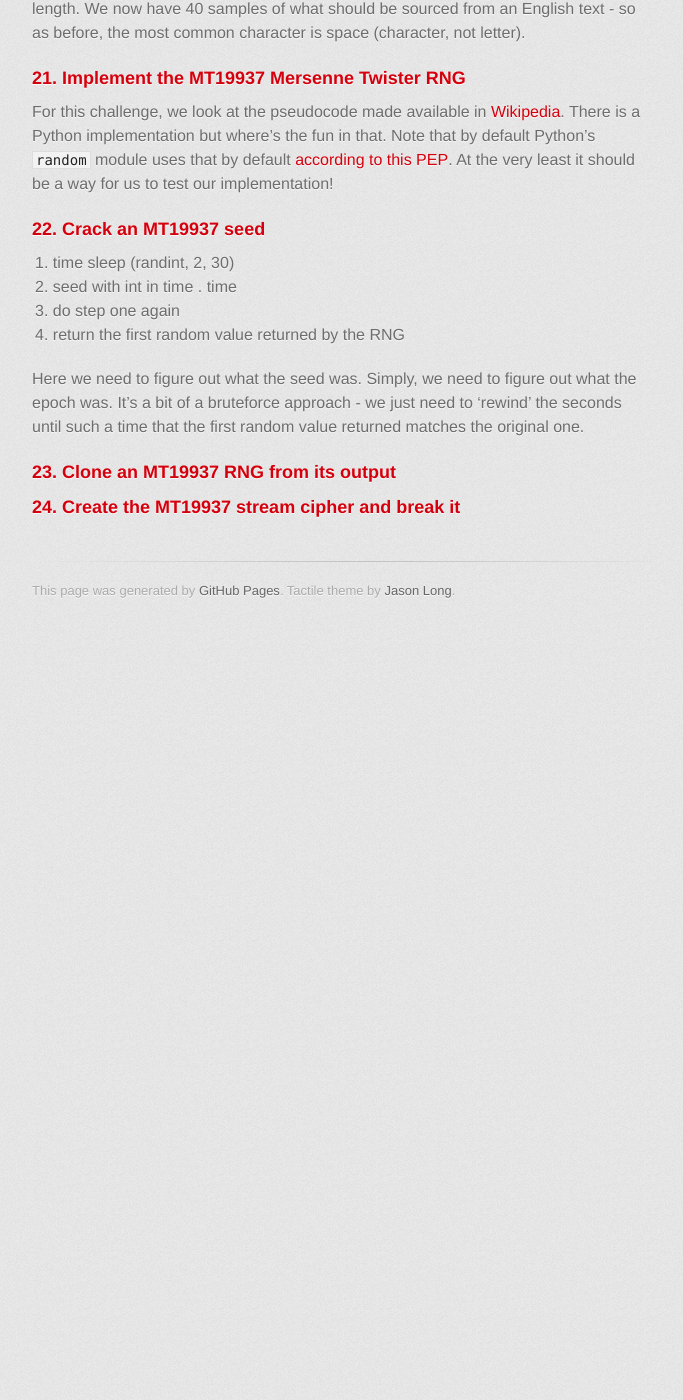
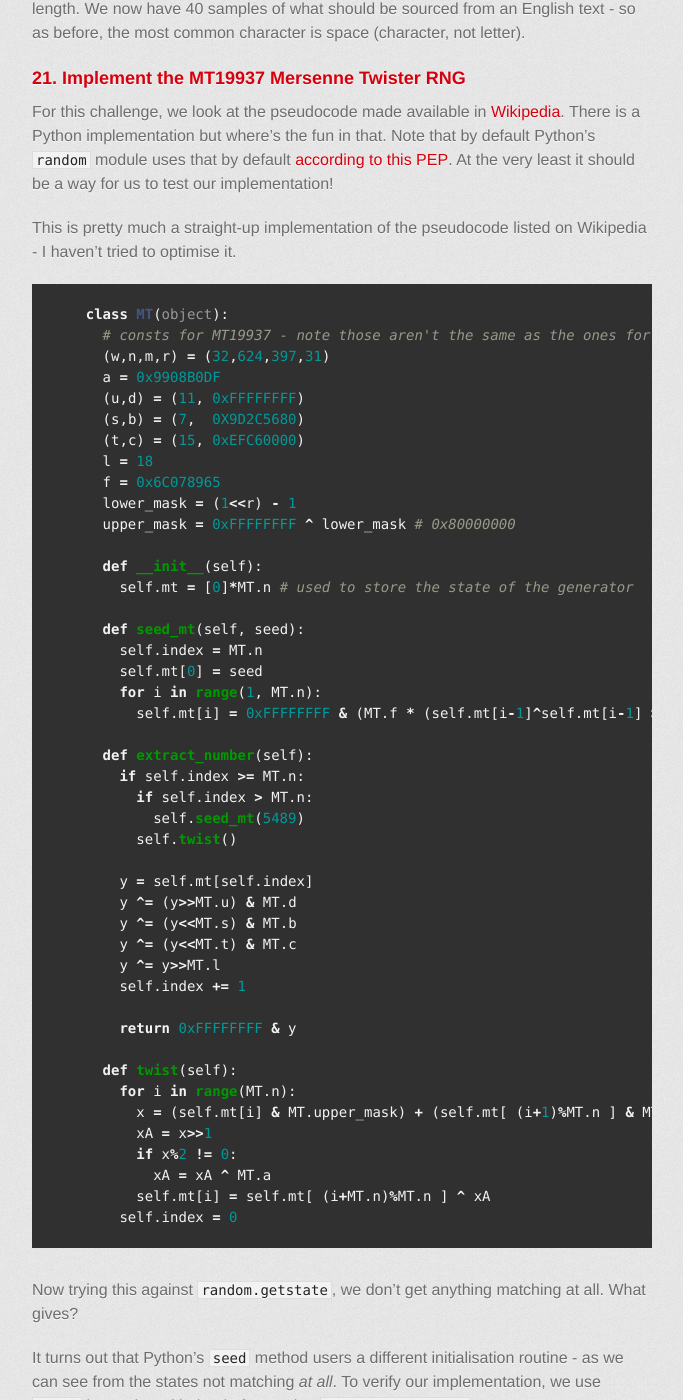
Before and after one commit to axiomiety/axiomiety.github.io, a Jekyll site: the page built from writeups/cryptopals3.markdown, in a window 1280 px wide and 1400 px high, scrolled down 2706 px. Shown: the whole window, without its empty margins (298-981 px from the left). Built offline with Jekyll 4.4.1, drawn with Linux system fonts in a browser that asks for light colours; nearby versions of some CDN libraries; some web fonts are replaced; before the commit the page ends 3336 px from its top, so only the background shows below that; some of the changed text lies outside the part shown.

Commit message:
cryptopals

```diff
--- a/writeups/cryptopals3.markdown
+++ b/writeups/cryptopals3.markdown
@@ -109,6 +109,61 @@ Challenge 20 is an extension of challenge 19 and 6 (Break repeating-key XOR). We
 
 For this challenge, we look at the pseudocode made available in [Wikipedia]( https://en.wikipedia.org/wiki/Mersenne_Twister#Pseudocode). There is a Python implementation but where's the fun in that. Note that by default Python's `random` module uses that by default [according to this PEP](http://legacy.python.org/dev/peps/pep-0504/). At the very least it should be a way for us to test our implementation!
 
+This is pretty much a straight-up implementation of the pseudocode listed on Wikipedia - I haven't tried to optimise it.
+
+{% highlight python %}
+    class MT(object):
+      # consts for MT19937 - note those aren't the same as the ones for MT19937-64
+      (w,n,m,r) = (32,624,397,31)
+      a = 0x9908B0DF
+      (u,d) = (11, 0xFFFFFFFF)
+      (s,b) = (7,  0X9D2C5680)
+      (t,c) = (15, 0xEFC60000)
+      l = 18
+      f = 0x6C078965
+      lower_mask = (1<<r) - 1
+      upper_mask = 0xFFFFFFFF ^ lower_mask # 0x80000000
+
+      def __init__(self):
+        self.mt = [0]*MT.n # used to store the state of the generator
+
+      def seed_mt(self, seed):
+        self.index = MT.n
+        self.mt[0] = seed
+        for i in range(1, MT.n):
+          self.mt[i] = 0xFFFFFFFF & (MT.f * (self.mt[i-1]^self.mt[i-1] >> (MT.w-2)) + i)
+
+      def extract_number(self):
+        if self.index >= MT.n:
+          if self.index > MT.n:
+            self.seed_mt(5489)
+          self.twist()
+
+        y = self.mt[self.index]
+        y ^= (y>>MT.u) & MT.d
+        y ^= (y<<MT.s) & MT.b
+        y ^= (y<<MT.t) & MT.c
+        y ^= y>>MT.l
+        self.index += 1
+
+        return 0xFFFFFFFF & y
+
+      def twist(self):
+        for i in range(MT.n):
+          x = (self.mt[i] & MT.upper_mask) + (self.mt[ (i+1)%MT.n ] & MT.lower_mask)
+          xA = x>>1
+          if x%2 != 0:
+            xA = xA ^ MT.a
+          self.mt[i] = self.mt[ (i+MT.n)%MT.n ] ^ xA
+        self.index = 0
+{% endhighlight %}
+
+Now trying this against `random.getstate`, we don't get anything matching at all. What gives?
+
+It turns out that Python's `seed` method users a different initialisation routine - as we can see from the states not matching *at all*. To verify our implementation, we use `numpy` instead. And indeed after setting `numpy.random.seed`, `numpy.random.get_state` ends up matching our internal state.
+
+For those interested, there is a bit more colour to be found in the Python source code for the [random module]( http://svn.python.org/projects/python/branches/py3k/Lib/random.py) - but to get underneath it all we'd probably need to look at the code for the *actual* `_random` module.
+
 ### 22. Crack an MT19937 seed ###
 
 1. time sleep (randint, 2, 30)
@@ -120,4 +175,16 @@ Here we need to figure out what the seed was. Simply, we need to figure out what
 
 ### 23. Clone an MT19937 RNG from its output ###
 
+The steps in `extract_number` are as follows, with the values hardcoded for simplicity:
+
+    y ^= (y >> 11) & 0xFFFFFFFF
+    y ^= (y << 7)  & 0x9D2C5680
+    y ^= (y << 15) & 0xEFC60000
+    y ^= y >> 18
+
+For us to invert the transform, we will reverse each operation starting from the last one. But first, let's take a quick look at what this means.
+
+For simplicity, let's pick k = 4077814955. This is because the left-most bit will be set to 1, which makes it easier to visualise the shift.
+
+
 ### 24. Create the MT19937 stream cipher and break it ###
```
